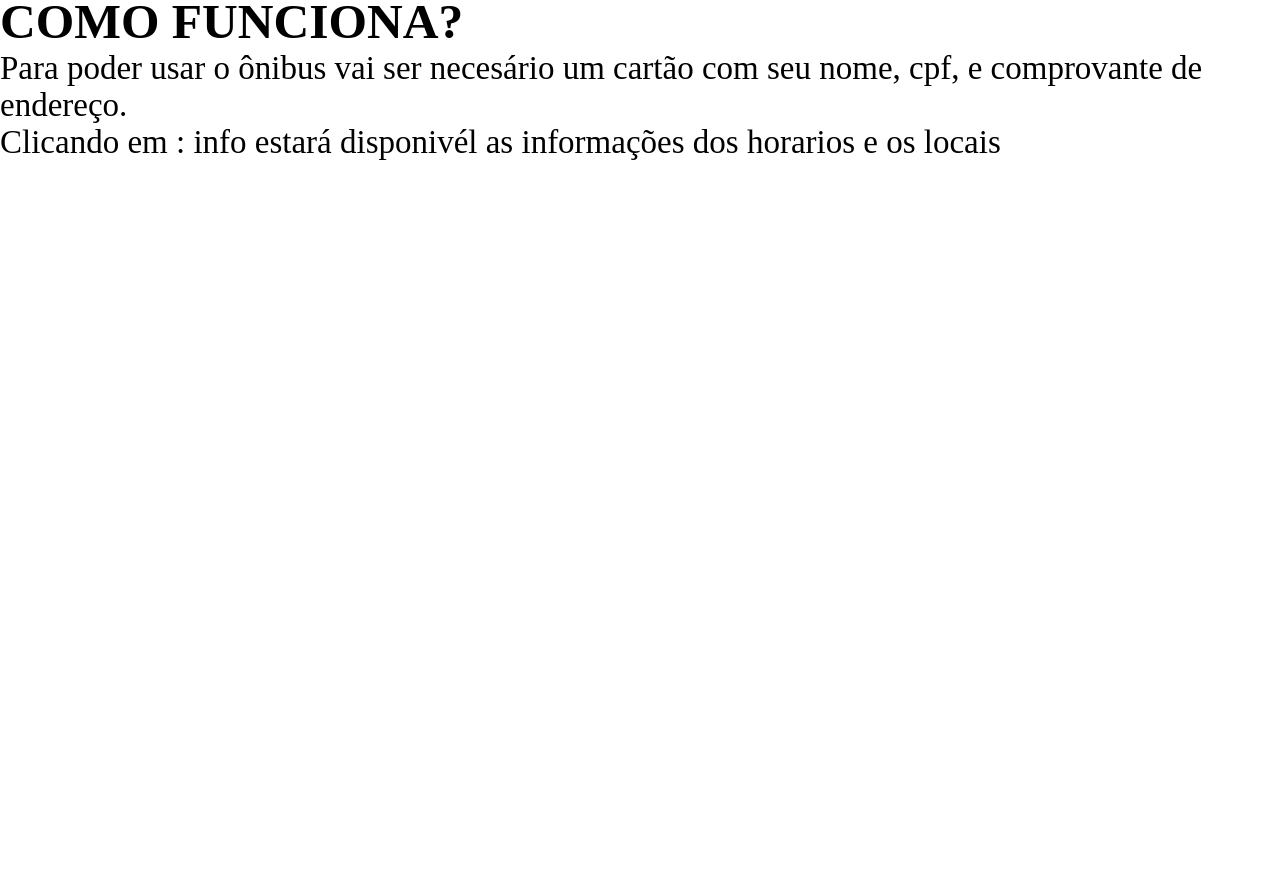
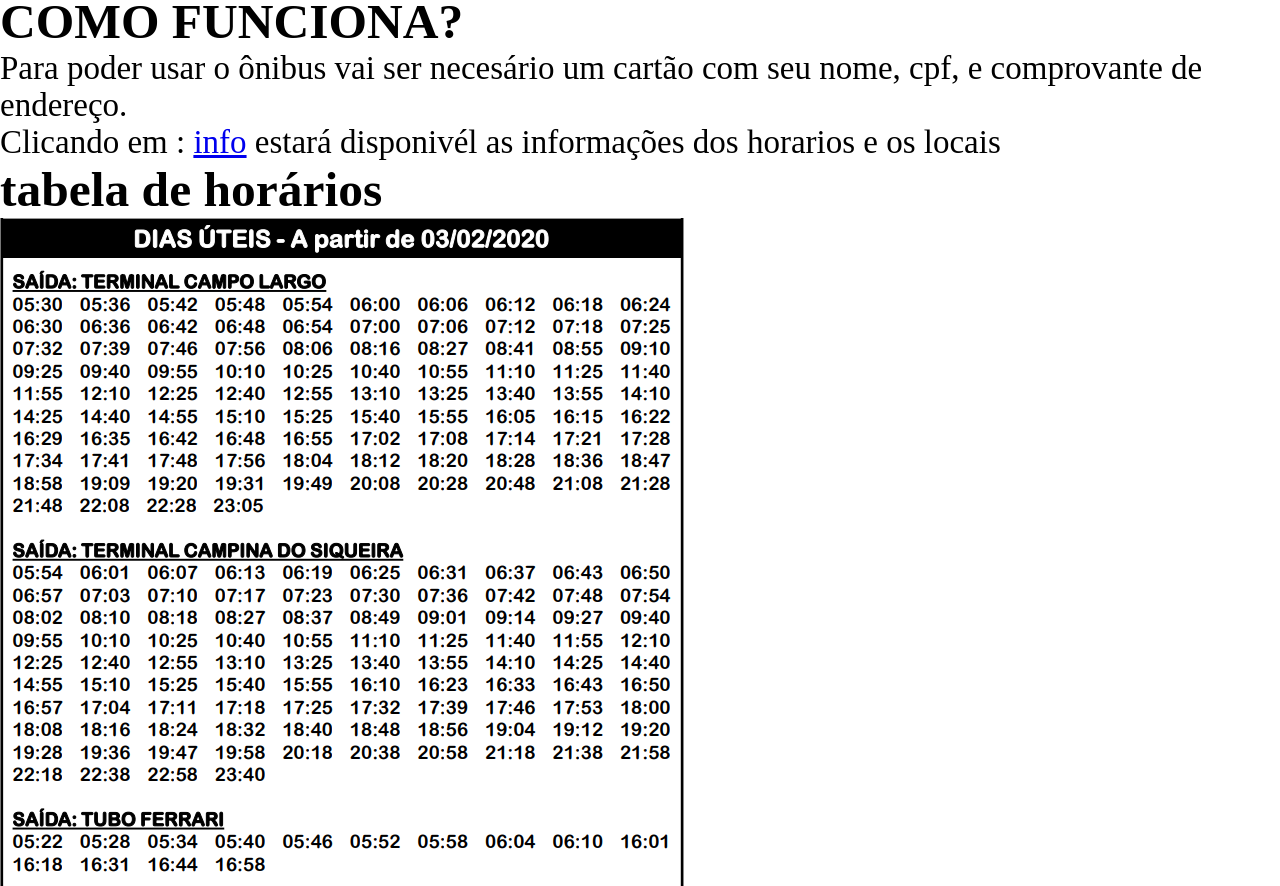
Before and after one commit to kittyheavennnn/Bus-s.o.s, a plain HTML site: page index.html in a window 1280 px wide. Shown: the part 480-1366 px from the top of the page. Before the commit the page ends 800 px from the top, so only its background shows below. Drawn offline with Linux system fonts and the light colour scheme.

Commit message:
dwsfdsfs

```diff
--- a/index.html
+++ b/index.html
@@ -16,12 +16,15 @@
    <img src="Bus 1.png" alt="Onibus fofo">
     <h1>COMO FUNCIONA?</h1>
 <p>Para poder usar o ônibus vai ser necesário um cartão com seu nome, cpf, e comprovante de endereço.</p>
-<p>Clicando em : info estará disponivél as informações dos horarios e os locais</p>
-
+<p>Clicando em : <a href="#horário">info</a> estará disponivél as informações dos horarios e os locais</p>
 
 </div>
 
     </section>
+    <section id="horário">
+<h1>tabela de horários</h1>
+<img src="Horarios bus.png" alt="Horarios do onibus">
+    </section>
 </body>
 
 </html>
```
Also changed, not shown: Horarios bus.png (added).
